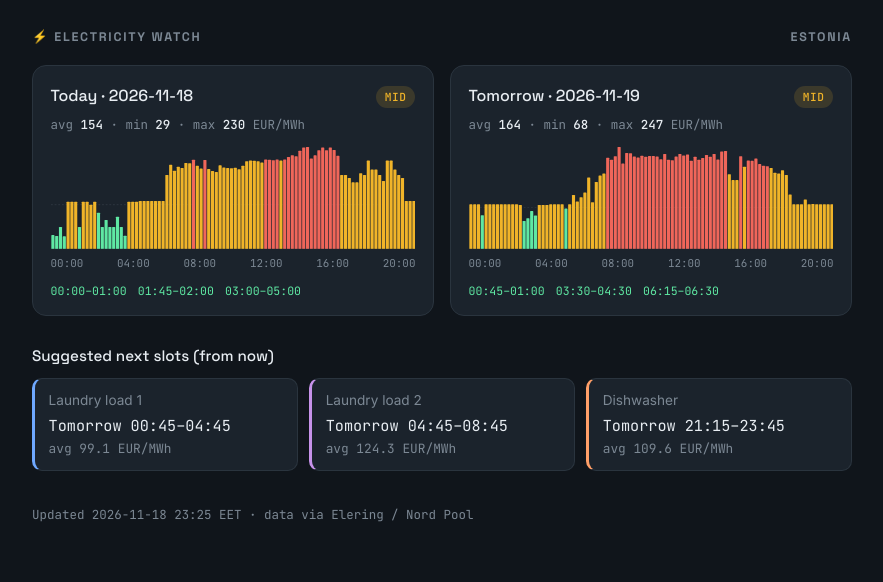
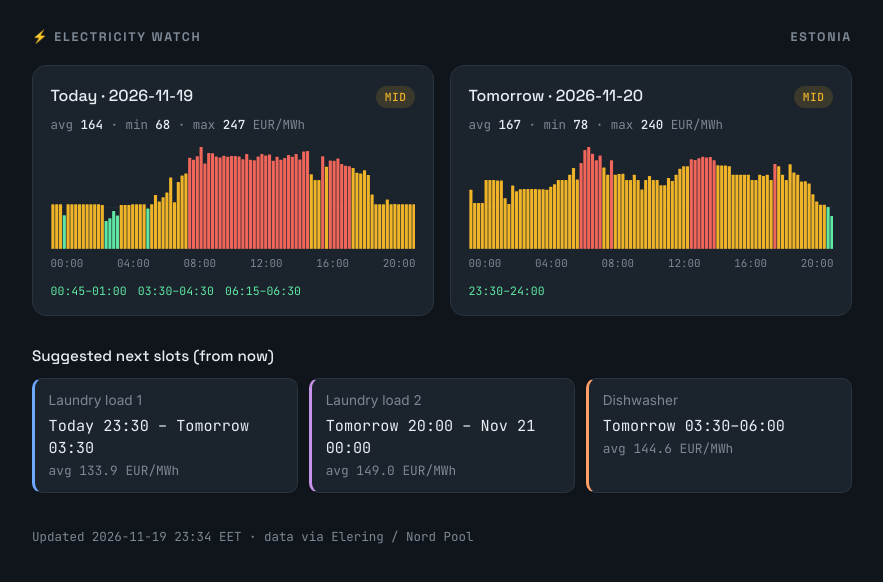
Before and after one commit to BrainiacBug/electricity-watch, a plain HTML site: page docs/index.html in a window 1280 px wide. Shown: the whole page, without its empty margins (198-1081 px from the left). Drawn offline with Linux system fonts and the light colour scheme.

Commit message:
Update electricity price report

```diff
--- a/docs/index.html
+++ b/docs/index.html
@@ -162,112 +162,7 @@
 
 <div class="daygrid">
 <div class="daycol">
-  <div class="day-head"><span>Today &middot; 2026-11-18</span><span class="pill mid">mid</span></div>
-  <div class="day-stats">avg <b>154</b> &middot; min <b>29</b> &middot; max <b>230</b> EUR/MWh</div>
-  <div class="panel"><svg viewBox="0 0 1000 280" xmlns="http://www.w3.org/2000/svg" role="img" aria-label="Hourly price chart" preserveAspectRatio="none">
-<line x1="0" y1="158.1" x2="1000" y2="158.1" stroke="var(--ink-muted)" stroke-width="1" stroke-dasharray="5 5" opacity="0.5"/>
-<rect x="0.94" y="241.53" width="8.54" height="38.47" rx="1.5" fill="#5FE8A3"/>
-<rect x="11.35" y="243.80" width="8.54" height="36.20" rx="1.5" fill="#5FE8A3"/>
-<rect x="21.77" y="219.04" width="8.54" height="60.96" rx="1.5" fill="#5FE8A3"/>
-<rect x="32.19" y="244.91" width="8.54" height="35.09" rx="1.5" fill="#5FE8A3"/>
-<rect x="42.60" y="149.78" width="8.54" height="130.22" rx="1.5" fill="#F0B429"/>
-<rect x="53.02" y="149.79" width="8.54" height="130.21" rx="1.5" fill="#F0B429"/>
-<rect x="63.44" y="149.79" width="8.54" height="130.21" rx="1.5" fill="#F0B429"/>
-<rect x="73.85" y="219.04" width="8.54" height="60.96" rx="1.5" fill="#5FE8A3"/>
-<rect x="84.27" y="149.79" width="8.54" height="130.21" rx="1.5" fill="#F0B429"/>
-<rect x="94.69" y="149.79" width="8.54" height="130.21" rx="1.5" fill="#F0B429"/>
-<rect x="105.10" y="158.07" width="8.54" height="121.93" rx="1.5" fill="#F0B429"/>
-<rect x="115.52" y="149.79" width="8.54" height="130.21" rx="1.5" fill="#F0B429"/>
-<rect x="125.94" y="180.01" width="8.54" height="99.99" rx="1.5" fill="#5FE8A3"/>
-<rect x="136.35" y="219.02" width="8.54" height="60.98" rx="1.5" fill="#5FE8A3"/>
-<rect x="146.77" y="200.11" width="8.54" height="79.89" rx="1.5" fill="#5FE8A3"/>
-<rect x="157.19" y="219.02" width="8.54" height="60.98" rx="1.5" fill="#5FE8A3"/>
-<rect x="167.60" y="219.02" width="8.54" height="60.98" rx="1.5" fill="#5FE8A3"/>
-<rect x="178.02" y="191.19" width="8.54" height="88.81" rx="1.5" fill="#5FE8A3"/>
-<rect x="188.44" y="219.02" width="8.54" height="60.98" rx="1.5" fill="#5FE8A3"/>
-<rect x="198.85" y="243.42" width="8.54" height="36.58" rx="1.5" fill="#5FE8A3"/>
-<rect x="209.27" y="149.79" width="8.54" height="130.21" rx="1.5" fill="#F0B429"/>
-<rect x="219.69" y="149.79" width="8.54" height="130.21" rx="1.5" fill="#F0B429"/>
-<rect x="230.10" y="149.78" width="8.54" height="130.22" rx="1.5" fill="#F0B429"/>
-<rect x="240.52" y="148.08" width="8.54" height="131.92" rx="1.5" fill="#F0B429"/>
-<rect x="250.94" y="148.08" width="8.54" height="131.92" rx="1.5" fill="#F0B429"/>
-<rect x="261.35" y="148.08" width="8.54" height="131.92" rx="1.5" fill="#F0B429"/>
-<rect x="271.77" y="148.08" width="8.54" height="131.92" rx="1.5" fill="#F0B429"/>
-<rect x="282.19" y="148.07" width="8.54" height="131.93" rx="1.5" fill="#F0B429"/>
-<rect x="292.60" y="148.08" width="8.54" height="131.92" rx="1.5" fill="#F0B429"/>
-<rect x="303.02" y="148.07" width="8.54" height="131.93" rx="1.5" fill="#F0B429"/>
-<rect x="313.44" y="76.62" width="8.54" height="203.38" rx="1.5" fill="#F0B429"/>
-<rect x="323.85" y="48.91" width="8.54" height="231.09" rx="1.5" fill="#F0B429"/>
-<rect x="334.27" y="65.26" width="8.54" height="214.74" rx="1.5" fill="#F0B429"/>
-<rect x="344.69" y="54.26" width="8.54" height="225.74" rx="1.5" fill="#F0B429"/>
-<rect x="355.10" y="57.61" width="8.54" height="222.39" rx="1.5" fill="#F0B429"/>
-<rect x="365.52" y="43.83" width="8.54" height="236.17" rx="1.5" fill="#F0B429"/>
-<rect x="375.94" y="44.37" width="8.54" height="235.63" rx="1.5" fill="#F0B429"/>
-<rect x="386.35" y="34.95" width="8.54" height="245.05" rx="1.5" fill="#F0665A"/>
-<rect x="396.77" y="51.65" width="8.54" height="228.35" rx="1.5" fill="#F0B429"/>
-<rect x="407.19" y="58.81" width="8.54" height="221.19" rx="1.5" fill="#F0B429"/>
-<rect x="417.60" y="35.71" width="8.54" height="244.29" rx="1.5" fill="#F0665A"/>
-<rect x="428.02" y="60.31" width="8.54" height="219.69" rx="1.5" fill="#F0B429"/>
-<rect x="438.44" y="65.54" width="8.54" height="214.46" rx="1.5" fill="#F0B429"/>
-<rect x="448.85" y="68.22" width="8.54" height="211.78" rx="1.5" fill="#F0B429"/>
-<rect x="459.27" y="50.37" width="8.54" height="229.63" rx="1.5" fill="#F0B429"/>
-<rect x="469.69" y="56.14" width="8.54" height="223.86" rx="1.5" fill="#F0B429"/>
-<rect x="480.10" y="57.88" width="8.54" height="222.12" rx="1.5" fill="#F0B429"/>
-<rect x="490.52" y="58.09" width="8.54" height="221.91" rx="1.5" fill="#F0B429"/>
-<rect x="500.94" y="56.56" width="8.54" height="223.44" rx="1.5" fill="#F0B429"/>
-<rect x="511.35" y="61.17" width="8.54" height="218.83" rx="1.5" fill="#F0B429"/>
-<rect x="521.77" y="51.34" width="8.54" height="228.66" rx="1.5" fill="#F0B429"/>
-<rect x="532.19" y="39.07" width="8.54" height="240.93" rx="1.5" fill="#F0B429"/>
-<rect x="542.60" y="37.25" width="8.54" height="242.75" rx="1.5" fill="#F0B429"/>
-<rect x="553.02" y="37.83" width="8.54" height="242.17" rx="1.5" fill="#F0B429"/>
-<rect x="563.44" y="38.86" width="8.54" height="241.14" rx="1.5" fill="#F0B429"/>
-<rect x="573.85" y="42.50" width="8.54" height="237.50" rx="1.5" fill="#F0B429"/>
-<rect x="584.27" y="34.10" width="8.54" height="245.90" rx="1.5" fill="#F0665A"/>
-<rect x="594.69" y="34.66" width="8.54" height="245.34" rx="1.5" fill="#F0665A"/>
-<rect x="605.10" y="36.14" width="8.54" height="243.86" rx="1.5" fill="#F0665A"/>
-<rect x="615.52" y="34.46" width="8.54" height="245.54" rx="1.5" fill="#F0665A"/>
-<rect x="625.94" y="36.69" width="8.54" height="243.31" rx="1.5" fill="#F0B429"/>
-<rect x="636.35" y="34.15" width="8.54" height="245.85" rx="1.5" fill="#F0665A"/>
-<rect x="646.77" y="27.37" width="8.54" height="252.63" rx="1.5" fill="#F0665A"/>
-<rect x="657.19" y="22.68" width="8.54" height="257.32" rx="1.5" fill="#F0665A"/>
-<rect x="667.60" y="25.39" width="8.54" height="254.61" rx="1.5" fill="#F0665A"/>
-<rect x="678.02" y="10.02" width="8.54" height="269.98" rx="1.5" fill="#F0665A"/>
-<rect x="688.44" y="1.13" width="8.54" height="278.87" rx="1.5" fill="#F0665A"/>
-<rect x="698.85" y="0.00" width="8.54" height="280.00" rx="1.5" fill="#F0665A"/>
-<rect x="709.27" y="31.28" width="8.54" height="248.72" rx="1.5" fill="#F0665A"/>
-<rect x="719.69" y="22.90" width="8.54" height="257.10" rx="1.5" fill="#F0665A"/>
-<rect x="730.10" y="9.10" width="8.54" height="270.90" rx="1.5" fill="#F0665A"/>
-<rect x="740.52" y="1.13" width="8.54" height="278.87" rx="1.5" fill="#F0665A"/>
-<rect x="750.94" y="8.75" width="8.54" height="271.25" rx="1.5" fill="#F0665A"/>
-<rect x="761.35" y="1.15" width="8.54" height="278.85" rx="1.5" fill="#F0665A"/>
-<rect x="771.77" y="8.10" width="8.54" height="271.90" rx="1.5" fill="#F0665A"/>
-<rect x="782.19" y="24.24" width="8.54" height="255.76" rx="1.5" fill="#F0665A"/>
-<rect x="792.60" y="76.62" width="8.54" height="203.38" rx="1.5" fill="#F0B429"/>
-<rect x="803.02" y="76.63" width="8.54" height="203.37" rx="1.5" fill="#F0B429"/>
-<rect x="813.44" y="84.91" width="8.54" height="195.09" rx="1.5" fill="#F0B429"/>
-<rect x="823.85" y="96.97" width="8.54" height="183.03" rx="1.5" fill="#F0B429"/>
-<rect x="834.27" y="96.96" width="8.54" height="183.04" rx="1.5" fill="#F0B429"/>
-<rect x="844.69" y="72.00" width="8.54" height="208.00" rx="1.5" fill="#F0B429"/>
-<rect x="855.10" y="76.62" width="8.54" height="203.38" rx="1.5" fill="#F0B429"/>
-<rect x="865.52" y="37.24" width="8.54" height="242.76" rx="1.5" fill="#F0B429"/>
-<rect x="875.94" y="61.38" width="8.54" height="218.62" rx="1.5" fill="#F0B429"/>
-<rect x="886.35" y="61.38" width="8.54" height="218.62" rx="1.5" fill="#F0B429"/>
-<rect x="896.77" y="76.62" width="8.54" height="203.38" rx="1.5" fill="#F0B429"/>
-<rect x="907.19" y="93.04" width="8.54" height="186.96" rx="1.5" fill="#F0B429"/>
-<rect x="917.60" y="37.24" width="8.54" height="242.76" rx="1.5" fill="#F0B429"/>
-<rect x="928.02" y="37.25" width="8.54" height="242.75" rx="1.5" fill="#F0B429"/>
-<rect x="938.44" y="61.38" width="8.54" height="218.62" rx="1.5" fill="#F0B429"/>
-<rect x="948.85" y="76.62" width="8.54" height="203.38" rx="1.5" fill="#F0B429"/>
-<rect x="959.27" y="84.92" width="8.54" height="195.08" rx="1.5" fill="#F0B429"/>
-<rect x="969.69" y="148.07" width="8.54" height="131.93" rx="1.5" fill="#F0B429"/>
-<rect x="980.10" y="148.07" width="8.54" height="131.93" rx="1.5" fill="#F0B429"/>
-<rect x="990.52" y="148.07" width="8.54" height="131.93" rx="1.5" fill="#F0B429"/>
-<line x1="0" y1="280" x2="1000" y2="280" stroke="var(--hairline)" stroke-width="1.5"/>
-</svg><div class="ticks"><span>00:00</span><span>04:00</span><span>08:00</span><span>12:00</span><span>16:00</span><span>20:00</span></div></div>
-  <div class="day-cheap"><span>00:00&ndash;01:00</span><span>01:45&ndash;02:00</span><span>03:00&ndash;05:00</span></div>
-</div>
-<div class="daycol">
-  <div class="day-head"><span>Tomorrow &middot; 2026-11-19</span><span class="pill mid">mid</span></div>
+  <div class="day-head"><span>Today &middot; 2026-11-19</span><span class="pill mid">mid</span></div>
   <div class="day-stats">avg <b>164</b> &middot; min <b>68</b> &middot; max <b>247</b> EUR/MWh</div>
   <div class="panel"><svg viewBox="0 0 1000 280" xmlns="http://www.w3.org/2000/svg" role="img" aria-label="Hourly price chart" preserveAspectRatio="none">
 <line x1="0" y1="166.5" x2="1000" y2="166.5" stroke="var(--ink-muted)" stroke-width="1" stroke-dasharray="5 5" opacity="0.5"/>
@@ -371,19 +266,124 @@
 </svg><div class="ticks"><span>00:00</span><span>04:00</span><span>08:00</span><span>12:00</span><span>16:00</span><span>20:00</span></div></div>
   <div class="day-cheap"><span>00:45&ndash;01:00</span><span>03:30&ndash;04:30</span><span>06:15&ndash;06:30</span></div>
 </div>
+<div class="daycol">
+  <div class="day-head"><span>Tomorrow &middot; 2026-11-20</span><span class="pill mid">mid</span></div>
+  <div class="day-stats">avg <b>167</b> &middot; min <b>78</b> &middot; max <b>240</b> EUR/MWh</div>
+  <div class="panel"><svg viewBox="0 0 1000 280" xmlns="http://www.w3.org/2000/svg" role="img" aria-label="Hourly price chart" preserveAspectRatio="none">
+<line x1="0" y1="163.3" x2="1000" y2="163.3" stroke="var(--ink-muted)" stroke-width="1" stroke-dasharray="5 5" opacity="0.5"/>
+<rect x="0.94" y="117.03" width="8.54" height="162.97" rx="1.5" fill="#F0B429"/>
+<rect x="11.35" y="153.60" width="8.54" height="126.40" rx="1.5" fill="#F0B429"/>
+<rect x="21.77" y="153.60" width="8.54" height="126.40" rx="1.5" fill="#F0B429"/>
+<rect x="32.19" y="153.60" width="8.54" height="126.40" rx="1.5" fill="#F0B429"/>
+<rect x="42.60" y="90.70" width="8.54" height="189.30" rx="1.5" fill="#F0B429"/>
+<rect x="53.02" y="90.70" width="8.54" height="189.30" rx="1.5" fill="#F0B429"/>
+<rect x="63.44" y="90.78" width="8.54" height="189.22" rx="1.5" fill="#F0B429"/>
+<rect x="73.85" y="91.83" width="8.54" height="188.17" rx="1.5" fill="#F0B429"/>
+<rect x="84.27" y="91.59" width="8.54" height="188.41" rx="1.5" fill="#F0B429"/>
+<rect x="94.69" y="140.29" width="8.54" height="139.71" rx="1.5" fill="#F0B429"/>
+<rect x="105.10" y="156.10" width="8.54" height="123.90" rx="1.5" fill="#F0B429"/>
+<rect x="115.52" y="105.66" width="8.54" height="174.34" rx="1.5" fill="#F0B429"/>
+<rect x="125.94" y="120.98" width="8.54" height="159.02" rx="1.5" fill="#F0B429"/>
+<rect x="136.35" y="115.75" width="8.54" height="164.25" rx="1.5" fill="#F0B429"/>
+<rect x="146.77" y="115.43" width="8.54" height="164.57" rx="1.5" fill="#F0B429"/>
+<rect x="157.19" y="115.45" width="8.54" height="164.55" rx="1.5" fill="#F0B429"/>
+<rect x="167.60" y="115.47" width="8.54" height="164.53" rx="1.5" fill="#F0B429"/>
+<rect x="178.02" y="115.44" width="8.54" height="164.56" rx="1.5" fill="#F0B429"/>
+<rect x="188.44" y="115.52" width="8.54" height="164.48" rx="1.5" fill="#F0B429"/>
+<rect x="198.85" y="115.84" width="8.54" height="164.16" rx="1.5" fill="#F0B429"/>
+<rect x="209.27" y="117.30" width="8.54" height="162.70" rx="1.5" fill="#F0B429"/>
+<rect x="219.69" y="108.64" width="8.54" height="171.36" rx="1.5" fill="#F0B429"/>
+<rect x="230.10" y="102.20" width="8.54" height="177.80" rx="1.5" fill="#F0B429"/>
+<rect x="240.52" y="90.70" width="8.54" height="189.30" rx="1.5" fill="#F0B429"/>
+<rect x="250.94" y="90.72" width="8.54" height="189.28" rx="1.5" fill="#F0B429"/>
+<rect x="261.35" y="90.70" width="8.54" height="189.30" rx="1.5" fill="#F0B429"/>
+<rect x="271.77" y="75.74" width="8.54" height="204.26" rx="1.5" fill="#F0B429"/>
+<rect x="282.19" y="57.75" width="8.54" height="222.25" rx="1.5" fill="#F0B429"/>
+<rect x="292.60" y="88.81" width="8.54" height="191.19" rx="1.5" fill="#F0B429"/>
+<rect x="303.02" y="44.10" width="8.54" height="235.90" rx="1.5" fill="#F0665A"/>
+<rect x="313.44" y="8.47" width="8.54" height="271.53" rx="1.5" fill="#F0665A"/>
+<rect x="323.85" y="0.00" width="8.54" height="280.00" rx="1.5" fill="#F0665A"/>
+<rect x="334.27" y="18.56" width="8.54" height="261.44" rx="1.5" fill="#F0665A"/>
+<rect x="344.69" y="36.07" width="8.54" height="243.93" rx="1.5" fill="#F0665A"/>
+<rect x="355.10" y="23.23" width="8.54" height="256.77" rx="1.5" fill="#F0665A"/>
+<rect x="365.52" y="56.47" width="8.54" height="223.53" rx="1.5" fill="#F0B429"/>
+<rect x="375.94" y="75.74" width="8.54" height="204.26" rx="1.5" fill="#F0B429"/>
+<rect x="386.35" y="36.05" width="8.54" height="243.95" rx="1.5" fill="#F0665A"/>
+<rect x="396.77" y="75.74" width="8.54" height="204.26" rx="1.5" fill="#F0B429"/>
+<rect x="407.19" y="73.78" width="8.54" height="206.22" rx="1.5" fill="#F0B429"/>
+<rect x="417.60" y="73.55" width="8.54" height="206.45" rx="1.5" fill="#F0B429"/>
+<rect x="428.02" y="90.70" width="8.54" height="189.30" rx="1.5" fill="#F0B429"/>
+<rect x="438.44" y="90.70" width="8.54" height="189.30" rx="1.5" fill="#F0B429"/>
+<rect x="448.85" y="76.11" width="8.54" height="203.89" rx="1.5" fill="#F0B429"/>
+<rect x="459.27" y="90.70" width="8.54" height="189.30" rx="1.5" fill="#F0B429"/>
+<rect x="469.69" y="116.60" width="8.54" height="163.40" rx="1.5" fill="#F0B429"/>
+<rect x="480.10" y="90.70" width="8.54" height="189.30" rx="1.5" fill="#F0B429"/>
+<rect x="490.52" y="79.83" width="8.54" height="200.17" rx="1.5" fill="#F0B429"/>
+<rect x="500.94" y="90.70" width="8.54" height="189.30" rx="1.5" fill="#F0B429"/>
+<rect x="511.35" y="90.70" width="8.54" height="189.30" rx="1.5" fill="#F0B429"/>
+<rect x="521.77" y="104.92" width="8.54" height="175.08" rx="1.5" fill="#F0B429"/>
+<rect x="532.19" y="104.92" width="8.54" height="175.08" rx="1.5" fill="#F0B429"/>
+<rect x="542.60" y="84.71" width="8.54" height="195.29" rx="1.5" fill="#F0B429"/>
+<rect x="553.02" y="93.26" width="8.54" height="186.74" rx="1.5" fill="#F0B429"/>
+<rect x="563.44" y="75.74" width="8.54" height="204.26" rx="1.5" fill="#F0B429"/>
+<rect x="573.85" y="59.48" width="8.54" height="220.52" rx="1.5" fill="#F0B429"/>
+<rect x="584.27" y="52.77" width="8.54" height="227.23" rx="1.5" fill="#F0B429"/>
+<rect x="594.69" y="52.77" width="8.54" height="227.23" rx="1.5" fill="#F0B429"/>
+<rect x="605.10" y="33.36" width="8.54" height="246.64" rx="1.5" fill="#F0665A"/>
+<rect x="615.52" y="35.62" width="8.54" height="244.38" rx="1.5" fill="#F0665A"/>
+<rect x="625.94" y="30.54" width="8.54" height="249.46" rx="1.5" fill="#F0665A"/>
+<rect x="636.35" y="26.61" width="8.54" height="253.39" rx="1.5" fill="#F0665A"/>
+<rect x="646.77" y="28.93" width="8.54" height="251.07" rx="1.5" fill="#F0665A"/>
+<rect x="657.19" y="27.49" width="8.54" height="252.51" rx="1.5" fill="#F0665A"/>
+<rect x="667.60" y="36.05" width="8.54" height="243.95" rx="1.5" fill="#F0665A"/>
+<rect x="678.02" y="49.86" width="8.54" height="230.14" rx="1.5" fill="#F0B429"/>
+<rect x="688.44" y="50.60" width="8.54" height="229.40" rx="1.5" fill="#F0B429"/>
+<rect x="698.85" y="50.75" width="8.54" height="229.25" rx="1.5" fill="#F0B429"/>
+<rect x="709.27" y="52.77" width="8.54" height="227.23" rx="1.5" fill="#F0B429"/>
+<rect x="719.69" y="75.74" width="8.54" height="204.26" rx="1.5" fill="#F0B429"/>
+<rect x="730.10" y="75.75" width="8.54" height="204.25" rx="1.5" fill="#F0B429"/>
+<rect x="740.52" y="76.10" width="8.54" height="203.90" rx="1.5" fill="#F0B429"/>
+<rect x="750.94" y="75.75" width="8.54" height="204.25" rx="1.5" fill="#F0B429"/>
+<rect x="761.35" y="76.10" width="8.54" height="203.90" rx="1.5" fill="#F0B429"/>
+<rect x="771.77" y="90.69" width="8.54" height="189.31" rx="1.5" fill="#F0B429"/>
+<rect x="782.19" y="90.70" width="8.54" height="189.30" rx="1.5" fill="#F0B429"/>
+<rect x="792.60" y="75.75" width="8.54" height="204.25" rx="1.5" fill="#F0B429"/>
+<rect x="803.02" y="79.60" width="8.54" height="200.40" rx="1.5" fill="#F0B429"/>
+<rect x="813.44" y="76.11" width="8.54" height="203.89" rx="1.5" fill="#F0B429"/>
+<rect x="823.85" y="90.69" width="8.54" height="189.31" rx="1.5" fill="#F0B429"/>
+<rect x="834.27" y="46.34" width="8.54" height="233.66" rx="1.5" fill="#F0665A"/>
+<rect x="844.69" y="52.77" width="8.54" height="227.23" rx="1.5" fill="#F0B429"/>
+<rect x="855.10" y="75.74" width="8.54" height="204.26" rx="1.5" fill="#F0B429"/>
+<rect x="865.52" y="90.69" width="8.54" height="189.31" rx="1.5" fill="#F0B429"/>
+<rect x="875.94" y="47.28" width="8.54" height="232.72" rx="1.5" fill="#F0B429"/>
+<rect x="886.35" y="69.69" width="8.54" height="210.31" rx="1.5" fill="#F0B429"/>
+<rect x="896.77" y="75.75" width="8.54" height="204.25" rx="1.5" fill="#F0B429"/>
+<rect x="907.19" y="94.69" width="8.54" height="185.31" rx="1.5" fill="#F0B429"/>
+<rect x="917.60" y="93.73" width="8.54" height="186.27" rx="1.5" fill="#F0B429"/>
+<rect x="928.02" y="100.28" width="8.54" height="179.72" rx="1.5" fill="#F0B429"/>
+<rect x="938.44" y="129.60" width="8.54" height="150.40" rx="1.5" fill="#F0B429"/>
+<rect x="948.85" y="149.65" width="8.54" height="130.35" rx="1.5" fill="#F0B429"/>
+<rect x="959.27" y="158.03" width="8.54" height="121.97" rx="1.5" fill="#F0B429"/>
+<rect x="969.69" y="158.62" width="8.54" height="121.38" rx="1.5" fill="#F0B429"/>
+<rect x="980.10" y="164.77" width="8.54" height="115.23" rx="1.5" fill="#5FE8A3"/>
+<rect x="990.52" y="189.45" width="8.54" height="90.55" rx="1.5" fill="#5FE8A3"/>
+<line x1="0" y1="280" x2="1000" y2="280" stroke="var(--hairline)" stroke-width="1.5"/>
+</svg><div class="ticks"><span>00:00</span><span>04:00</span><span>08:00</span><span>12:00</span><span>16:00</span><span>20:00</span></div></div>
+  <div class="day-cheap"><span>23:30&ndash;24:00</span></div>
+</div>
 </div>
 
 <div class="section-label">Suggested next slots (from now)</div>
 <div class="cards"><div class="card" style="--job-color:#6FA8FF">
                   <div class="name">Laundry load 1</div>
-                  <div class="time">Tomorrow 00:45–04:45</div><div class="price">avg 99.1 EUR/MWh</div>
+                  <div class="time">Today 23:30 – Tomorrow 03:30</div><div class="price">avg 133.9 EUR/MWh</div>
                 </div><div class="card" style="--job-color:#C792EA">
                   <div class="name">Laundry load 2</div>
-                  <div class="time">Tomorrow 04:45–08:45</div><div class="price">avg 124.3 EUR/MWh</div>
+                  <div class="time">Tomorrow 20:00 – Nov 21 00:00</div><div class="price">avg 149.0 EUR/MWh</div>
                 </div><div class="card" style="--job-color:#FF9F68">
                   <div class="name">Dishwasher</div>
-                  <div class="time">Tomorrow 21:15–23:45</div><div class="price">avg 109.6 EUR/MWh</div>
+                  <div class="time">Tomorrow 03:30–06:00</div><div class="price">avg 144.6 EUR/MWh</div>
                 </div></div>
 
-<footer>Updated 2026-11-18 23:25 EET &middot; data via Elering / Nord Pool</footer>
+<footer>Updated 2026-11-19 23:34 EET &middot; data via Elering / Nord Pool</footer>
 </body></html>
```
